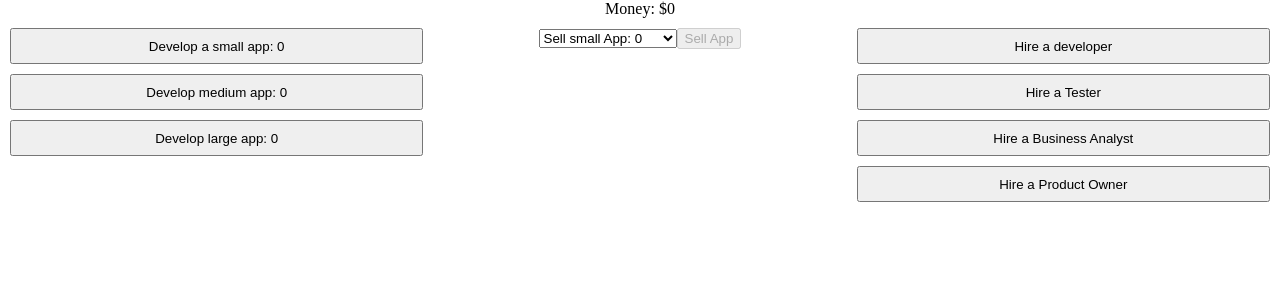
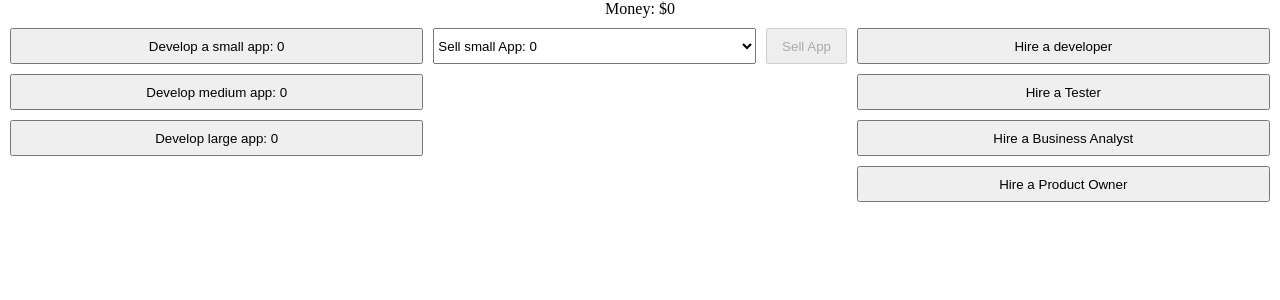
Before and after one commit to ingenmaffen/dev-clicker, a React (Create React App) app: page / in a window 1280 px wide. Shown: the top 300 px of the page. Built offline with nearby package versions, Linux system fonts and the light colour scheme.

Commit message:
Add basic styling for SellPanel

```diff
--- /dev/null
+++ b/src/Layout/SellPanel.css
@@ -0,0 +1,13 @@
+.sell-app-panel {
+    display: flex;
+    height: 36px;
+    column-gap: 10px;
+}
+
+.sell-app-panel select {
+    flex: 5;
+}
+
+.sell-app-panel button {
+    flex: 1;
+}
--- a/src/Layout/SellPanel.jsx
+++ b/src/Layout/SellPanel.jsx
@@ -1,3 +1,4 @@
+import "./SellPanel.css";
 import { useState } from "react";
 import { developableAppProperties, getAppByType } from "../Common/DevelopableAppProperties";
 
```
